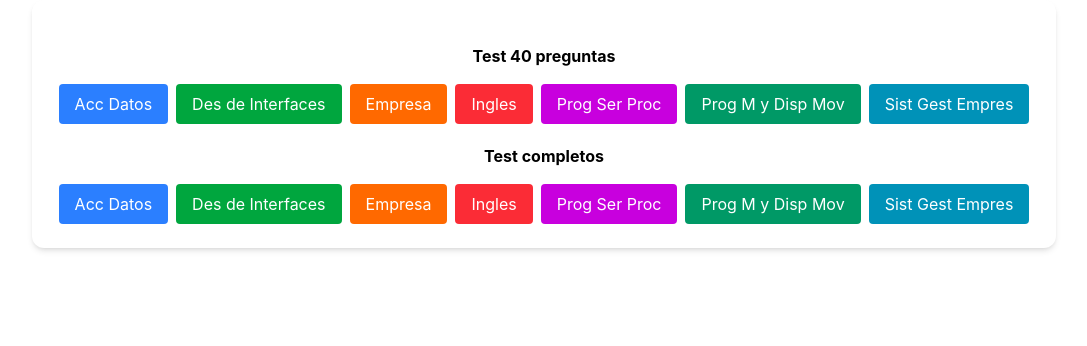
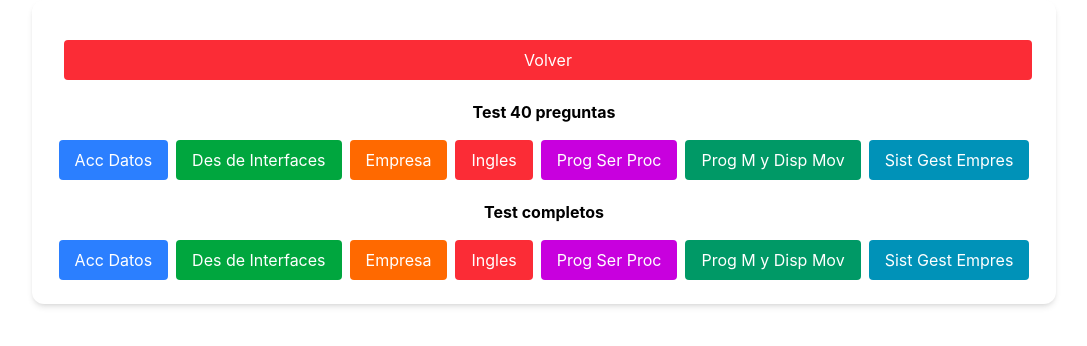
Before and after one commit to JaviPedrote/simulacros, a React (Vite) app: page / in a window 1280 px wide. Shown: the top 346 px of the page, without its empty margins (96-1183 px from the left). Built offline with nearby package versions, Linux system fonts and the light colour scheme.

Commit message:
añadirBotonVolver

```diff
--- a/src/App.jsx
+++ b/src/App.jsx
@@ -133,6 +133,9 @@ const Quiz = () => {
       {!category ? (
         <div>
           <div>
+            <div className="mt-4 ml-2 bg-red-500 text-white px-2 py-1 md:px-4 md:py-2 md:text-md rounded hover:bg-red-700 cursor-pointer">
+              <a href="https://www.kodedev.tech/">Volver</a>
+            </div>
             <h2 className="mt-5 font-bold">Test 40 preguntas</h2>
             <button
               className="mt-4 bg-blue-500 text-white px-2 py-1 md:px-4 md:py-2 md:text-md rounded hover:bg-blue-700 cursor-pointer"
```
